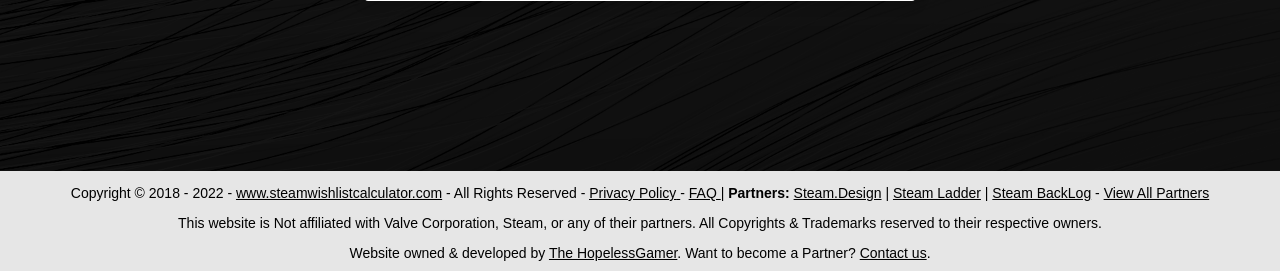
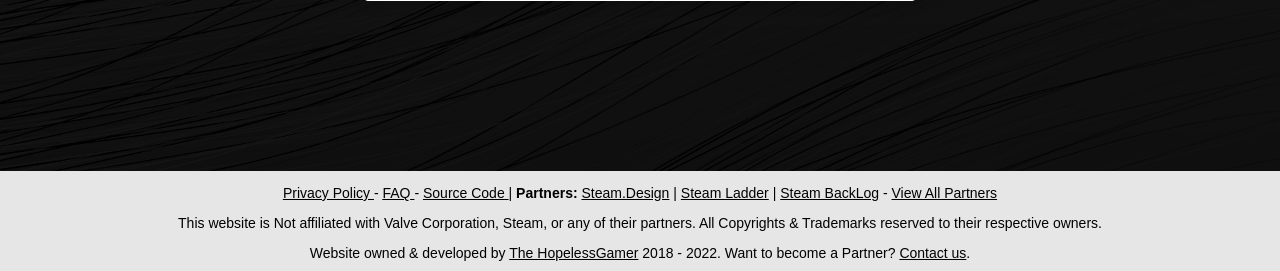
Before and after one commit to The-HopelessGamer/steamwishlistcalculator, a PHP site: page / in a window 1280 px wide. Shown: the part 529-800 px from the top of the page. Run offline with PHP 8.4, Linux system fonts and the light colour scheme.

Commit message:
Removed All Rights Reserved to be in accordance with  AGPL v3.0

```diff
--- a/index.php
+++ b/index.php
@@ -561,16 +561,17 @@
 		</div>
 		<div class="image3"></div>
 		<div id="footer">
-			<p>Copyright &copy; 2018 - <?php echo date("Y"); ?>
-				-
-				<a class="link" href="https://www.steamwishlistcalculator.com/" target="_blank">www.steamwishlistcalculator.com</a>
-				- All Rights Reserved -
+			<p>
 				<a class="link" onclick="privacypolicy(); event.preventDefault();" href="#privacy-policy" title="Privacy Policy">
 					<u>Privacy Policy</u>
 				</a>
 				-
 				<a class="link" onclick="faq(); event.preventDefault();" href="#faq" title="FAQ">
 					<u>FAQ</u>
+				</a>
+				-
+				<a class="link" href="https://github.com/The-HopelessGamer/steamwishlistcalculator" href="#faq" title="FAQ">
+					<u>Source Code</u>
 				</a>
 				|
 				<b>Partners:</b>
@@ -583,7 +584,7 @@
 				<a class="link" onclick="partners();" href="#partners" title="View All Partners">View All Partners</a>
 				<p>This website is Not affiliated with Valve Corporation, Steam, or any of their partners. All Copyrights & Trademarks reserved to their respective owners.</p>
 				<p style="margin: 0px;">Website owned & developed by
-					<a class="link" href="http://steamcommunity.com/id/The_HopelessGamer" target="_blank">The HopelessGamer</a>. Want to become a Partner?
+					<a class="link" href="http://steamcommunity.com/id/The_HopelessGamer" target="_blank">The HopelessGamer</a> 2018 - <?php echo date("Y"); ?>. Want to become a Partner?
 					<a class="link" onclick="formResetContact(); event.preventDefault();" href="#contact" title="Contact">Contact us</a>.</p>
 			</div>
 		</div>
```
